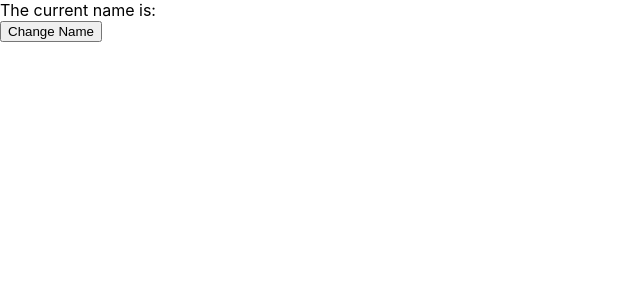
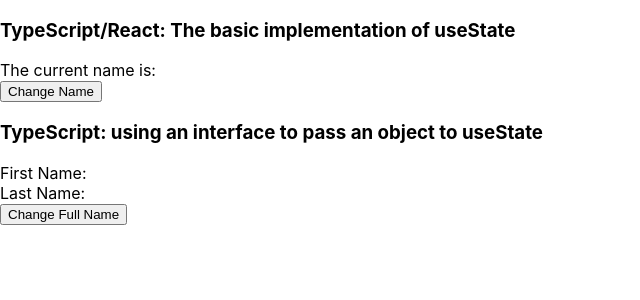
Before and after one commit to TheMartinCrabtree/typescript-react-hooks-demo, a React (Create React App) app: page / in a window 1280 px wide. Shown: the top 300 px of the page, without its empty margins (0-640 px from the left). Built offline with nearby package versions, Linux system fonts and the light colour scheme.

Commit message:
useEffect example

```diff
--- a/src/App.tsx
+++ b/src/App.tsx
@@ -1,5 +1,6 @@
 import React from 'react';
 import TestComponent from './components/TestComponent';
+import DemoInterface from './components/DemoInterface';
 
 
 import './App.css';
@@ -8,6 +9,7 @@ function App() {
   return (
     <main>
       <TestComponent />
+      <DemoInterface />
     </main>
   );
 }
--- a/src/components/DemoInterface.tsx
+++ b/src/components/DemoInterface.tsx
@@ -8,7 +8,7 @@ interface IUserInfo{
 const DemoInterface: React.FC=()=>{
     const firstUser = {
         firstname: "Stewart",
-        lastname: "little"
+        lastname: "Little"
     };
 
     const [ userInfo, setUserInfo ] = useState<IUserInfo | null>();
@@ -16,9 +16,10 @@ const DemoInterface: React.FC=()=>{
 
     return(
         <div>
+            <h3>TypeScript: using an interface to pass an object to useState </h3>
             <div>First Name: { userInfo?.firstname } </div>
             <div>Last Name: { userInfo?.lastname } </div>
-            <button onClick={ ()=>{!userInfo ? setUserInfo(firstUser) : setUserInfo(null)} } > Change Name </button>
+            <button onClick={ ()=>{!userInfo ? setUserInfo(firstUser) : setUserInfo(null)} } > Change Full Name </button>
         </div>
     );
 
--- a/src/components/TestComponent.tsx
+++ b/src/components/TestComponent.tsx
@@ -1,5 +1,5 @@
 import React, { useState } from 'react';
-// basic example of using useState with TypeScript
+// a basic example of using useState with TypeScript
 
 
 const TestComponent: React.FC=()=>{
@@ -8,6 +8,7 @@ const TestComponent: React.FC=()=>{
 
     return(
         <div>
+            <h3>TypeScript/React: The basic implementation of useState </h3>
             <div>The current name is: { name } </div>
             <button onClick={ ()=>{!name ? setName(defaultName) : setName(null)} } > Change Name </button>
         </div>
```
Also changed, not shown: src/components/DemoUseEffect.tsx (added, +26 -0 lines).
